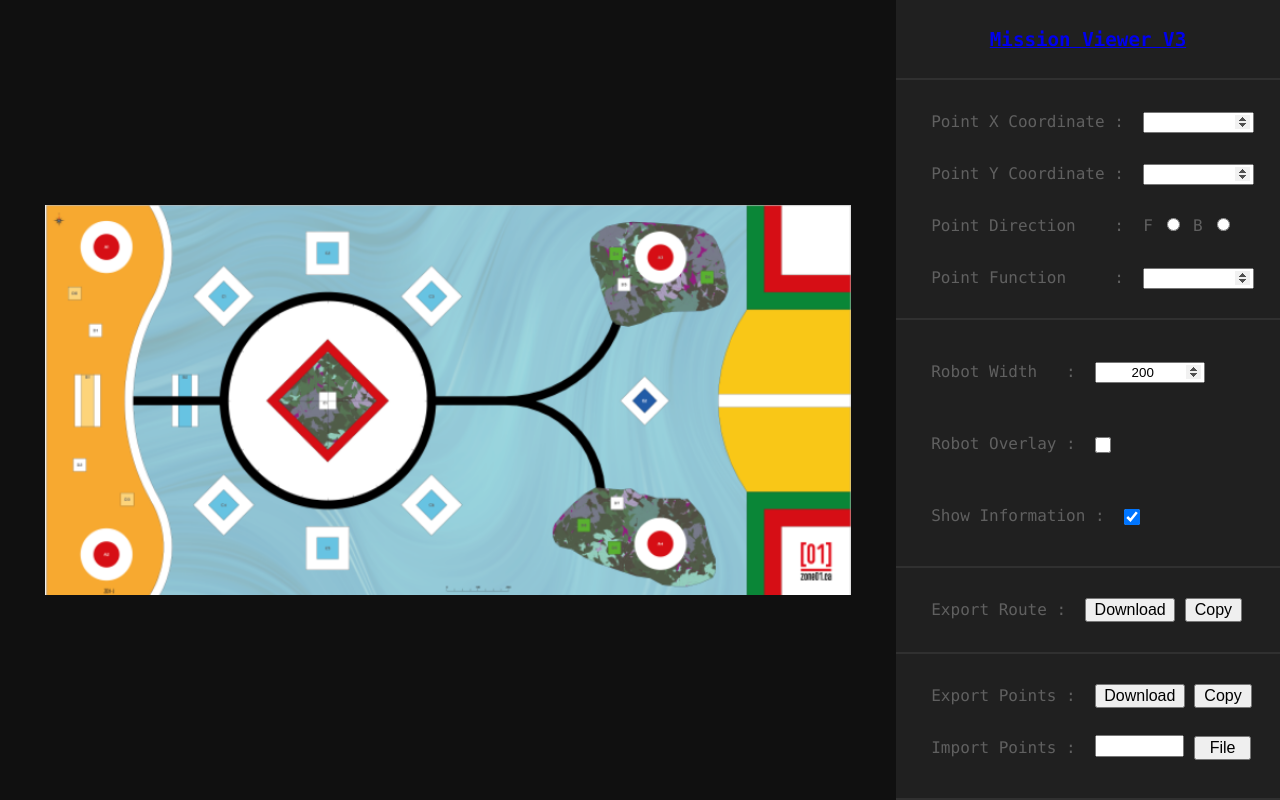
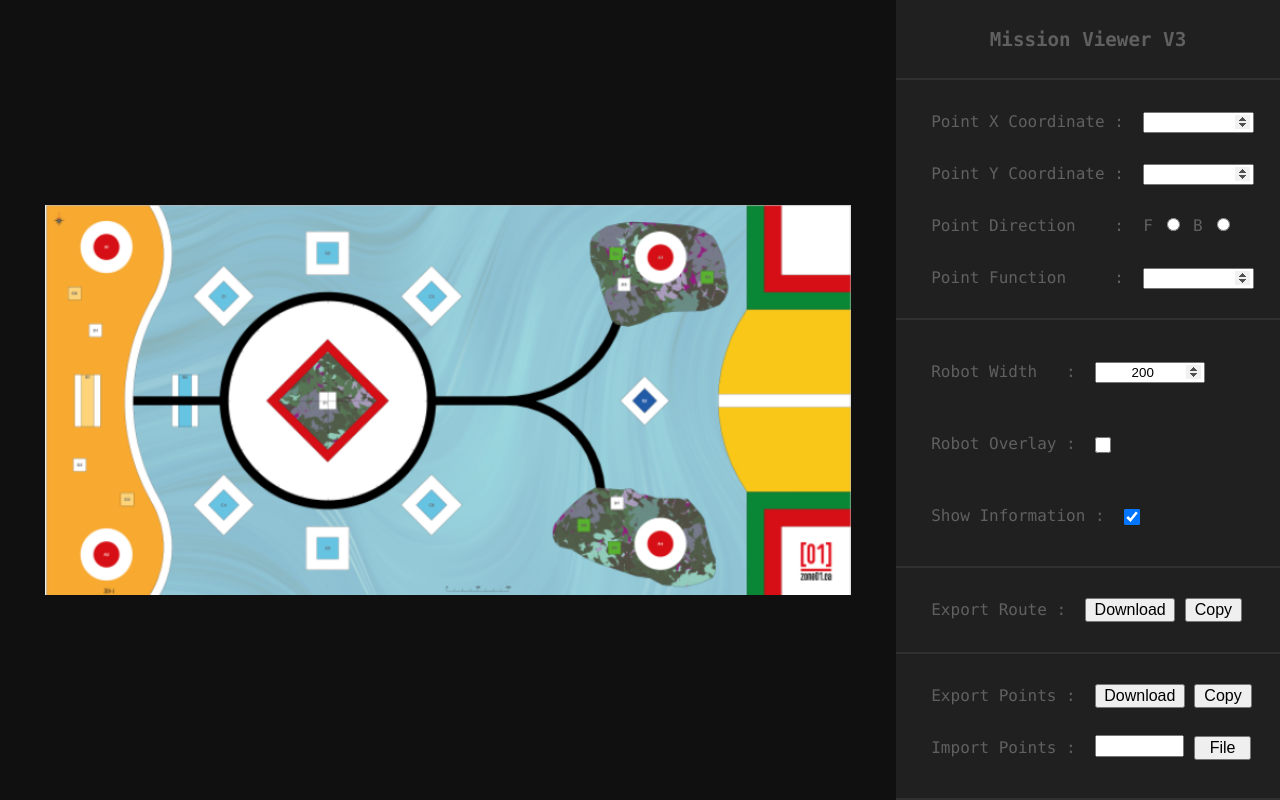
Before and after one commit to Eee0001/zone01-mission-viewer, a plain HTML site: page index.html in a window 1280 px wide. Drawn offline with Linux system fonts and the light colour scheme.

Commit message:
Update styles.css
Fix the weird link color change and line.

```diff
--- a/styles.css
+++ b/styles.css
@@ -65,6 +65,15 @@ h1 {
   height: 10vh;
 
   border-bottom: 2px solid #303030;
+}
+
+#title {
+  color: #606060;
+  font-family: "Lucida Console", "Courier New", monospace;
+}
+
+a {
+  text-decoration: none;
 }
 
 form {
```
